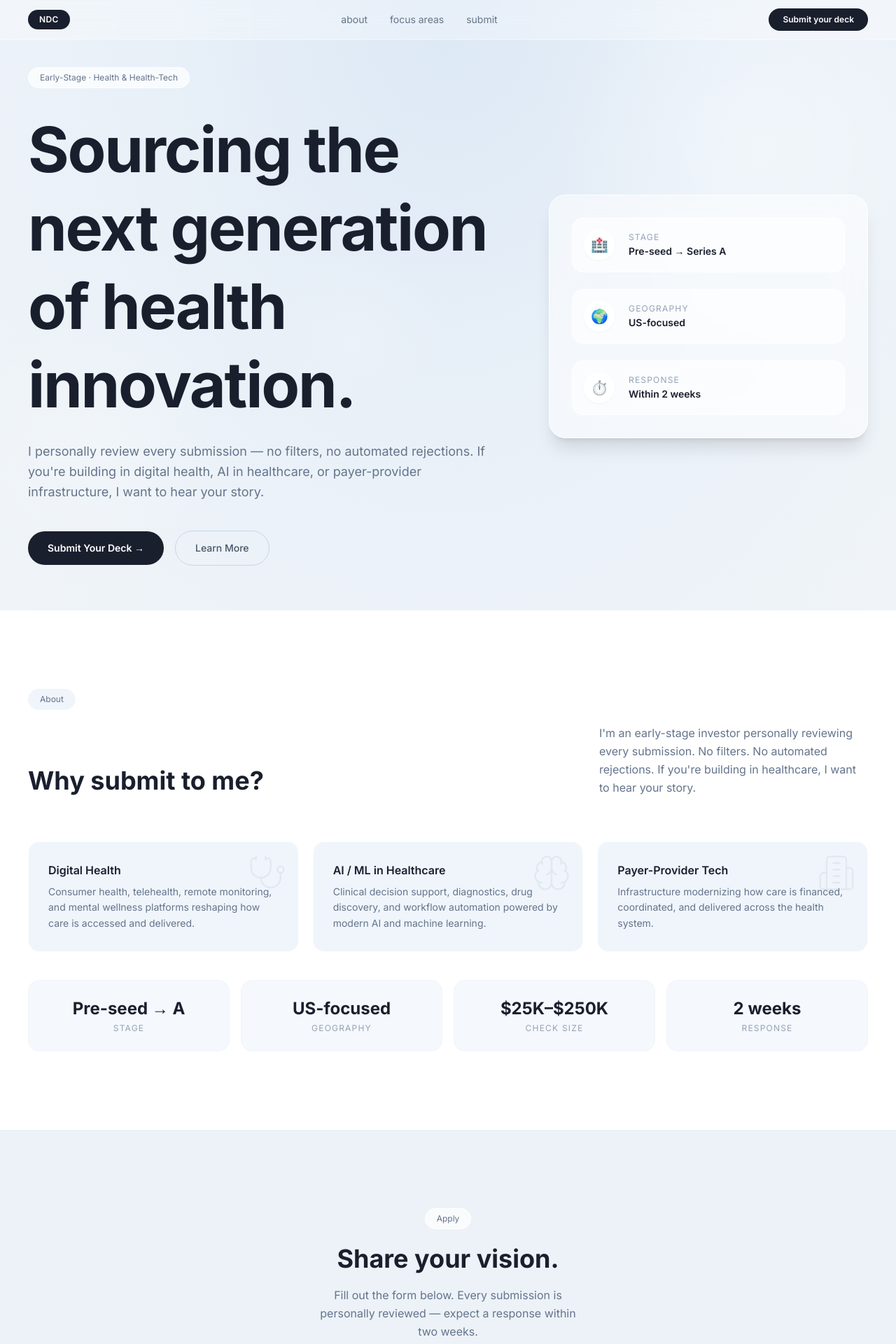
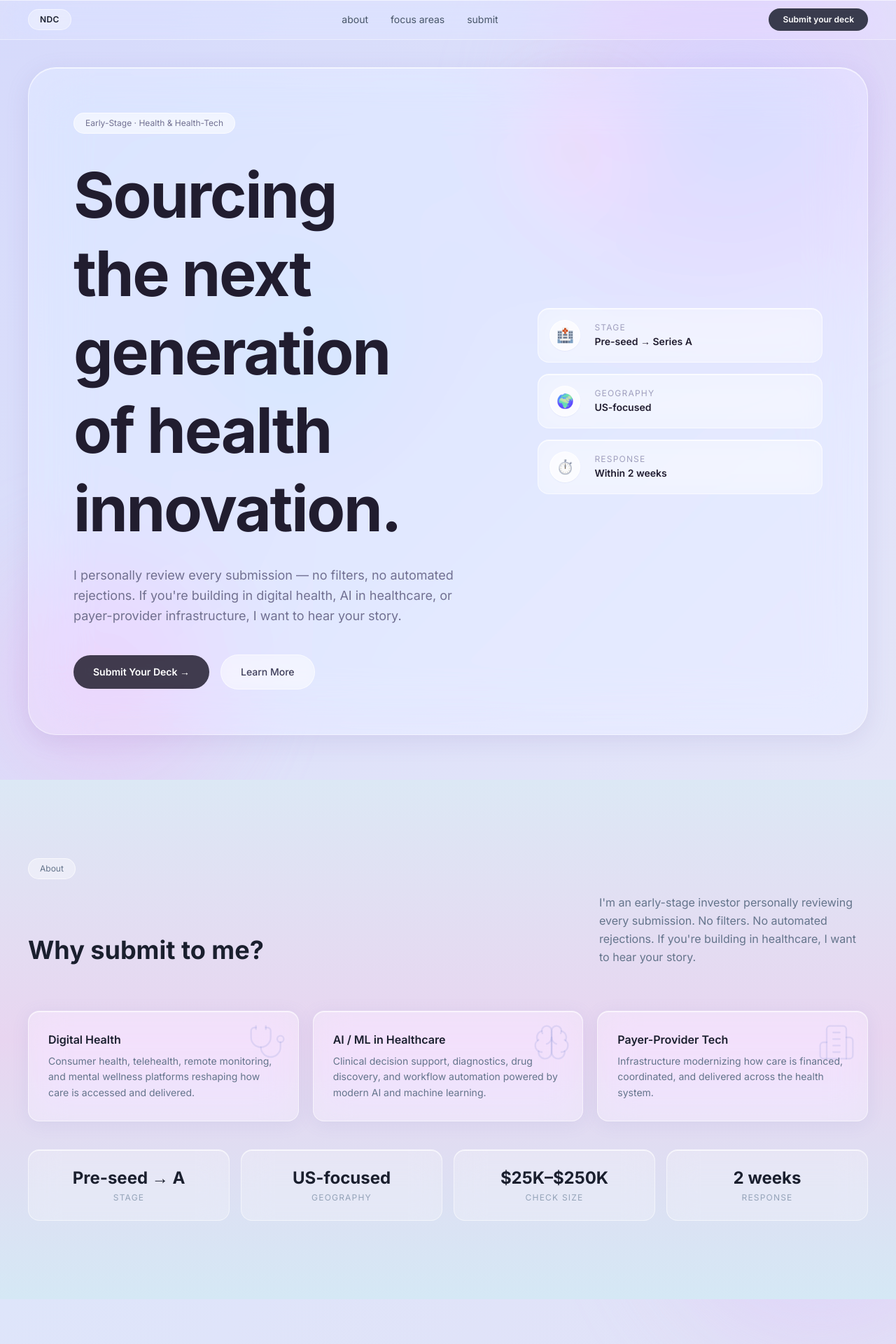
Before and after one commit to ndwumfuoh5-debug/sourcevc, a Next.js app: page / in a window 1280 px wide. Shown: the top 1920 px of the page at 70% size. Built offline with nearby package versions, Linux system fonts and the light colour scheme.

Commit message:
Coding agent: Completely redesign the landing page to feel deeply liquid and glassy. H

```diff
--- a/src/components/landing/AboutSection.tsx
+++ b/src/components/landing/AboutSection.tsx
@@ -1,6 +1,7 @@
 "use client";
 
-import { Stethoscope, Brain, Building2 } from "lucide-react";
+import { useState } from "react";
+import { type LucideIcon, Stethoscope, Brain, Building2 } from "lucide-react";
 
 const FOCUS_AREAS = [
   {
@@ -27,14 +28,75 @@ const STATS = [
   { label: "Response", value: "2 weeks" },
 ];
 
+function FocusCard({
+  title,
+  desc,
+  Icon,
+}: {
+  title: string;
+  desc: string;
+  Icon: LucideIcon;
+}) {
+  const [hovered, setHovered] = useState(false);
+
+  return (
+    <div
+      key={title}
+      className="relative rounded-2xl p-7 overflow-hidden transition-all duration-300"
+      style={{
+        background: "rgba(255,255,255,0.3)",
+        backdropFilter: "blur(24px) saturate(150%)",
+        WebkitBackdropFilter: "blur(24px) saturate(150%)",
+        border: "1px solid rgba(255,255,255,0.55)",
+        boxShadow: hovered
+          ? "0 8px 40px rgba(100,120,200,0.2), inset 0 1px 0 rgba(255,255,255,0.9)"
+          : "0 4px 24px rgba(100,120,200,0.1), inset 0 1px 0 rgba(255,255,255,0.7)",
+      }}
+      onMouseEnter={() => setHovered(true)}
+      onMouseLeave={() => setHovered(false)}
+    >
+      {/* Ghost icon top-right */}
+      <div
+        className="absolute top-4 right-4 pointer-events-none"
+        aria-hidden="true"
+        style={{ color: "rgba(100,120,200,0.15)" }}
+      >
+        <Icon size={56} strokeWidth={1} />
+      </div>
+
+      <h3 className="font-semibold text-[#1a1f2e] text-base mb-2 relative z-10">
+        {title}
+      </h3>
+      <p className="text-slate-500 text-sm leading-relaxed relative z-10">
+        {desc}
+      </p>
+    </div>
+  );
+}
+
 export function AboutSection() {
   return (
-    <section id="about" className="bg-white py-28 px-6 md:px-10">
+    <section
+      id="about"
+      className="py-28 px-6 md:px-10"
+      style={{
+        background:
+          "linear-gradient(180deg, #dce8f5 0%, #e8d5f0 50%, #d5e8f5 100%)",
+      }}
+    >
       <div className="max-w-7xl mx-auto">
 
         {/* Section header */}
         <div className="mb-16">
-          <div className="inline-flex items-center bg-[#f0f5fc] text-slate-500 text-xs px-4 py-1.5 rounded-full border border-slate-100 mb-5">
+          <div
+            className="inline-flex items-center text-slate-500 text-xs px-4 py-1.5 rounded-full border mb-5"
+            style={{
+              background: "rgba(255,255,255,0.4)",
+              backdropFilter: "blur(12px)",
+              WebkitBackdropFilter: "blur(12px)",
+              borderColor: "rgba(255,255,255,0.6)",
+            }}
+          >
             About
           </div>
           <div className="flex flex-col md:flex-row md:items-end md:justify-between gap-8">
@@ -51,23 +113,8 @@ export function AboutSection() {
 
         {/* Focus area cards */}
         <div id="focus" className="grid grid-cols-1 md:grid-cols-3 gap-5 mb-10">
-          {FOCUS_AREAS.map(({ title, desc, Icon }) => (
-            <div
-              key={title}
-              className="relative bg-[#f0f5fc] rounded-2xl p-7 border border-white/80 hover:shadow-md transition-shadow overflow-hidden"
-            >
-              {/* Ghost icon top-right */}
-              <div className="absolute top-4 right-4 text-slate-200 pointer-events-none" aria-hidden="true">
-                <Icon size={56} strokeWidth={1} />
-              </div>
-
-              <h3 className="font-semibold text-[#1a1f2e] text-base mb-2 relative z-10">
-                {title}
-              </h3>
-              <p className="text-slate-500 text-sm leading-relaxed relative z-10">
-                {desc}
-              </p>
-            </div>
+          {FOCUS_AREAS.map((area) => (
+            <FocusCard key={area.title} {...area} />
           ))}
         </div>
 
@@ -76,7 +123,14 @@ export function AboutSection() {
           {STATS.map((stat) => (
             <div
               key={stat.label}
-              className="bg-[#f5f8fc] rounded-2xl p-6 text-center border border-slate-100"
+              className="rounded-2xl p-6 text-center"
+              style={{
+                background: "rgba(255,255,255,0.25)",
+                backdropFilter: "blur(20px)",
+                WebkitBackdropFilter: "blur(20px)",
+                border: "1px solid rgba(255,255,255,0.5)",
+                boxShadow: "inset 0 1px 0 rgba(255,255,255,0.8)",
+              }}
             >
               <p className="text-2xl font-bold text-[#1a1f2e] mb-1">
                 {stat.value}
--- a/src/components/landing/HeroSection.tsx
+++ b/src/components/landing/HeroSection.tsx
@@ -10,57 +10,106 @@ export function HeroSection() {
       className="relative min-h-screen overflow-hidden flex items-center"
       style={{
         background:
-          "radial-gradient(ellipse at 50% 0%, #dce8f5 0%, #e8f0f8 45%, #f0f4f8 100%)",
+          "linear-gradient(135deg, #c8dff5 0%, #dce8f5 25%, #e8d5f0 50%, #d5e8f5 75%, #c5d8f0 100%)",
+        backgroundSize: "400% 400%",
+        animation: "aurora 8s ease-in-out infinite alternate",
       }}
     >
-      {/* Decorative background blobs */}
+      {/* Blurred orbs */}
       <div
         className="absolute inset-0 pointer-events-none overflow-hidden"
         aria-hidden="true"
       >
+        {/* Orb 1 */}
         <div
-          className="absolute rounded-full opacity-40"
+          className="absolute"
           style={{
-            width: 600,
-            height: 600,
-            top: "-10%",
-            right: "-8%",
+            width: 700,
+            height: 700,
+            top: "-15%",
+            right: "-10%",
             background:
-              "radial-gradient(circle, rgba(255,255,255,0.9) 0%, rgba(255,255,255,0) 70%)",
+              "radial-gradient(circle, rgba(180,210,255,0.6) 0%, rgba(200,190,255,0.3) 40%, transparent 70%)",
+            borderRadius: "50%",
+            filter: "blur(60px)",
+            animation: "float 7s ease-in-out infinite alternate",
           }}
         />
+        {/* Orb 2 */}
         <div
-          className="absolute rounded-full opacity-30"
+          className="absolute"
           style={{
-            width: 400,
-            height: 400,
-            bottom: "5%",
-            left: "-5%",
+            width: 500,
+            height: 500,
+            bottom: "-10%",
+            left: "-8%",
             background:
-              "radial-gradient(circle, rgba(255,255,255,0.8) 0%, rgba(255,255,255,0) 70%)",
+              "radial-gradient(circle, rgba(210,180,255,0.5) 0%, transparent 70%)",
+            borderRadius: "50%",
+            filter: "blur(50px)",
+            animation: "float 9s ease-in-out infinite alternate-reverse",
           }}
         />
+        {/* Orb 3 */}
         <div
-          className="absolute rounded-full opacity-20"
+          className="absolute"
+          style={{
+            width: 350,
+            height: 350,
+            top: "30%",
+            left: "20%",
+            background:
+              "radial-gradient(circle, rgba(180,230,240,0.4) 0%, transparent 70%)",
+            borderRadius: "50%",
+            filter: "blur(40px)",
+            animation: "float 11s ease-in-out infinite",
+          }}
+        />
+        {/* Orb 4 */}
+        <div
+          className="absolute"
           style={{
             width: 250,
             height: 250,
-            top: "40%",
-            left: "30%",
+            top: "10%",
+            left: "55%",
             background:
-              "radial-gradient(circle, rgba(255,255,255,0.7) 0%, rgba(255,255,255,0) 70%)",
+              "radial-gradient(circle, rgba(255,200,180,0.3) 0%, transparent 70%)",
+            borderRadius: "50%",
+            filter: "blur(35px)",
+            animation: "float 6s ease-in-out infinite alternate",
           }}
         />
       </div>
 
-      {/* Main content */}
+      {/* Main glass panel */}
       <div className="relative z-10 w-full max-w-7xl mx-auto px-6 md:px-10 pt-24 pb-16">
+        <div
+          className="p-10 md:p-16"
+          style={{
+            background: "rgba(255,255,255,0.25)",
+            backdropFilter: "blur(40px) saturate(180%)",
+            WebkitBackdropFilter: "blur(40px) saturate(180%)",
+            border: "1px solid rgba(255,255,255,0.5)",
+            boxShadow:
+              "0 8px 32px rgba(100,120,180,0.15), inset 0 1px 0 rgba(255,255,255,0.7)",
+            borderRadius: "2.5rem",
+          }}
+        >
           <div className="flex flex-col lg:flex-row lg:items-center gap-12 lg:gap-16">
 
             {/* Left — 60% */}
             <div className="flex-1 lg:max-w-[58%]">
               {/* Badge */}
-            <div className="inline-flex items-center bg-white/70 backdrop-blur border border-white/80 text-slate-500 text-xs px-4 py-1.5 rounded-full mb-8">
+              <div
+                className="inline-flex items-center text-slate-500 text-xs px-4 py-1.5 rounded-full mb-8"
+                style={{
+                  background: "rgba(255,255,255,0.5)",
+                  backdropFilter: "blur(12px)",
+                  WebkitBackdropFilter: "blur(12px)",
+                  border: "1px solid rgba(255,255,255,0.7)",
+                }}
+              >
                 Early-Stage · Health &amp; Health-Tech
               </div>
 
@@ -84,44 +133,56 @@ export function HeroSection() {
               <div className="flex flex-wrap items-center gap-4">
                 <button
                   onClick={() => scrollTo("submit")}
-                className="bg-[#1a1f2e] text-white rounded-full px-7 py-3.5 text-sm font-semibold hover:bg-slate-700 transition-colors"
+                  className="text-white rounded-full px-7 py-3.5 text-sm font-semibold hover:opacity-90 transition-opacity"
+                  style={{
+                    background: "rgba(26,31,46,0.85)",
+                    backdropFilter: "blur(8px)",
+                    WebkitBackdropFilter: "blur(8px)",
+                  }}
                 >
                   Submit Your Deck →
                 </button>
                 <button
                   onClick={() => scrollTo("about")}
-                className="border border-slate-300 text-slate-600 rounded-full px-7 py-3.5 text-sm font-medium hover:border-slate-400 hover:text-slate-800 transition-colors"
+                  className="text-slate-700 rounded-full px-7 py-3.5 text-sm font-medium hover:opacity-80 transition-opacity"
+                  style={{
+                    background: "rgba(255,255,255,0.4)",
+                    backdropFilter: "blur(8px)",
+                    WebkitBackdropFilter: "blur(8px)",
+                    border: "1px solid rgba(255,255,255,0.6)",
+                  }}
                 >
                   Learn More
                 </button>
               </div>
             </div>
 
-          {/* Right — 40%: frosted glass stats card */}
+            {/* Right — 40%: stat cards */}
             <div className="lg:max-w-[38%] w-full">
-            <div className="bg-white/50 backdrop-blur-xl rounded-3xl border border-white/80 shadow-xl p-8 space-y-6">
+              <div className="space-y-4">
                 {[
-                {
-                  icon: "🏥",
-                  label: "Stage",
-                  value: "Pre-seed → Series A",
-                },
-                {
-                  icon: "🌍",
-                  label: "Geography",
-                  value: "US-focused",
-                },
-                {
-                  icon: "⏱",
-                  label: "Response",
-                  value: "Within 2 weeks",
-                },
+                  { icon: "🏥", label: "Stage", value: "Pre-seed → Series A" },
+                  { icon: "🌍", label: "Geography", value: "US-focused" },
+                  { icon: "⏱", label: "Response", value: "Within 2 weeks" },
                 ].map((stat) => (
                   <div
                     key={stat.label}
-                  className="flex items-center gap-5 p-4 bg-white/60 rounded-2xl border border-white/70"
+                    className="flex items-center gap-5 p-4 rounded-2xl"
+                    style={{
+                      background: "rgba(255,255,255,0.35)",
+                      backdropFilter: "blur(20px)",
+                      WebkitBackdropFilter: "blur(20px)",
+                      border: "1px solid rgba(255,255,255,0.6)",
+                      boxShadow: "inset 0 1px 0 rgba(255,255,255,0.8)",
+                    }}
                   >
-                  <div className="w-11 h-11 rounded-full bg-white/80 border border-white/90 flex items-center justify-center text-xl flex-shrink-0 shadow-sm">
+                    <div
+                      className="w-11 h-11 rounded-full flex items-center justify-center text-xl flex-shrink-0 shadow-sm"
+                      style={{
+                        background: "rgba(255,255,255,0.7)",
+                        border: "1px solid rgba(255,255,255,0.9)",
+                      }}
+                    >
                       {stat.icon}
                     </div>
                     <div>
@@ -138,6 +199,7 @@ export function HeroSection() {
             </div>
           </div>
         </div>
+      </div>
     </section>
   );
 }
--- a/src/components/landing/LandingNavbar.tsx
+++ b/src/components/landing/LandingNavbar.tsx
@@ -17,17 +17,29 @@ export function LandingNavbar() {
 
   return (
     <nav
-      className={`fixed top-0 left-0 right-0 z-50 transition-all duration-300 ${
-        scrolled
-          ? "bg-white/50 backdrop-blur-xl border-b border-white/60 shadow-sm"
-          : "bg-white/30 backdrop-blur-md border-b border-white/40"
-      }`}
+      className="fixed top-0 left-0 right-0 z-50 transition-all duration-300"
+      style={{
+        background: scrolled
+          ? "rgba(255,255,255,0.2)"
+          : "rgba(255,255,255,0.15)",
+        backdropFilter: "blur(24px) saturate(180%)",
+        WebkitBackdropFilter: "blur(24px) saturate(180%)",
+        borderBottom: "1px solid rgba(255,255,255,0.4)",
+        boxShadow: "inset 0 1px 0 rgba(255,255,255,0.6)",
+      }}
     >
       <div className="max-w-7xl mx-auto flex items-center justify-between h-14 px-6 md:px-10">
         {/* Left: initials pill */}
         <button
           onClick={() => window.scrollTo({ top: 0, behavior: "smooth" })}
-          className="bg-[#1a1f2e] text-white text-xs font-semibold px-4 py-1.5 rounded-full hover:bg-slate-700 transition-colors tracking-wide"
+          style={{
+            background: "rgba(255,255,255,0.3)",
+            backdropFilter: "blur(12px)",
+            WebkitBackdropFilter: "blur(12px)",
+            border: "1px solid rgba(255,255,255,0.5)",
+            color: "#1a1f2e",
+          }}
+          className="text-xs font-semibold px-4 py-1.5 rounded-full hover:bg-white/50 transition-colors tracking-wide"
         >
           NDC
         </button>
@@ -42,7 +54,7 @@ export function LandingNavbar() {
             <button
               key={id}
               onClick={() => scrollTo(id)}
-              className="text-sm text-slate-500 hover:text-slate-900 transition-colors"
+              className="text-sm text-slate-600 hover:text-slate-900 transition-colors"
             >
               {label}
             </button>
@@ -52,7 +64,12 @@ export function LandingNavbar() {
         {/* Right: CTA pill */}
         <button
           onClick={() => scrollTo("submit")}
-          className="bg-[#1a1f2e] text-white rounded-full px-5 py-2 text-xs font-semibold hover:bg-slate-700 transition-colors"
+          style={{
+            background: "rgba(26,31,46,0.85)",
+            backdropFilter: "blur(8px)",
+            WebkitBackdropFilter: "blur(8px)",
+          }}
+          className="text-white rounded-full px-5 py-2 text-xs font-semibold hover:opacity-90 transition-opacity"
         >
           Submit your deck
         </button>
--- a/src/components/landing/SubmitSection.tsx
+++ b/src/components/landing/SubmitSection.tsx
@@ -4,12 +4,66 @@ import { PitchForm } from "./PitchForm";
 
 export function SubmitSection() {
   return (
-    <section id="submit" className="bg-[#edf2f8] py-28 px-6 md:px-10">
-      <div className="max-w-3xl mx-auto">
+    <section
+      id="submit"
+      className="relative py-28 px-6 md:px-10 overflow-hidden"
+      style={{
+        background:
+          "linear-gradient(135deg, #d5e8f5 0%, #e8d5f0 50%, #dce8f5 100%)",
+        backgroundSize: "400% 400%",
+        animation: "aurora 8s ease-in-out infinite alternate",
+      }}
+    >
+      {/* Blurred orbs */}
+      <div
+        className="absolute inset-0 pointer-events-none overflow-hidden"
+        aria-hidden="true"
+      >
+        {/* Orb 1 */}
+        <div
+          className="absolute"
+          style={{
+            width: 600,
+            height: 600,
+            top: "-20%",
+            right: "-15%",
+            background:
+              "radial-gradient(circle, rgba(180,210,255,0.5) 0%, rgba(200,190,255,0.25) 40%, transparent 70%)",
+            borderRadius: "50%",
+            filter: "blur(60px)",
+            animation: "float 8s ease-in-out infinite alternate",
+          }}
+        />
+        {/* Orb 2 */}
+        <div
+          className="absolute"
+          style={{
+            width: 450,
+            height: 450,
+            bottom: "-15%",
+            left: "-10%",
+            background:
+              "radial-gradient(circle, rgba(210,180,255,0.45) 0%, transparent 70%)",
+            borderRadius: "50%",
+            filter: "blur(50px)",
+            animation: "float 10s ease-in-out infinite alternate-reverse",
+          }}
+        />
+      </div>
+
+      <div className="relative z-10 max-w-3xl mx-auto">
 
         {/* Section header */}
         <div className="mb-12 text-center">
-          <div className="inline-flex items-center bg-white/70 backdrop-blur text-slate-500 text-xs px-4 py-1.5 rounded-full border border-white/80 mb-5">
+          <div
+            className="inline-flex items-center text-slate-500 text-xs px-4 py-1.5 rounded-full border mb-5"
+            style={{
+              background: "rgba(255,255,255,0.4)",
+              backdropFilter: "blur(12px)",
+              WebkitBackdropFilter: "blur(12px)",
+              borderColor: "rgba(255,255,255,0.6)",
+            }}
+          >
             Apply
           </div>
           <h2 className="text-4xl font-bold text-[#1a1f2e] leading-tight mb-4">
@@ -22,7 +76,18 @@ export function SubmitSection() {
         </div>
 
         {/* Frosted glass form card */}
-        <div className="bg-white/70 backdrop-blur-xl rounded-3xl border border-white/90 shadow-xl p-10 md:p-14">
+        <div
+          className="p-10 md:p-14"
+          style={{
+            background: "rgba(255,255,255,0.3)",
+            backdropFilter: "blur(40px) saturate(180%)",
+            WebkitBackdropFilter: "blur(40px) saturate(180%)",
+            border: "1px solid rgba(255,255,255,0.55)",
+            boxShadow:
+              "0 8px 40px rgba(100,120,180,0.2), inset 0 1px 0 rgba(255,255,255,0.8)",
+            borderRadius: "2rem",
+          }}
+        >
           <PitchForm />
         </div>
       </div>
```
Also changed, not shown: globals.css (+15 -0 lines), src/components/landing/LandingFooter.tsx (+9 -1 lines), src/components/landing/PitchForm.tsx (+14 -9 lines). Lines whose indentation alone changed are shown as unchanged.
